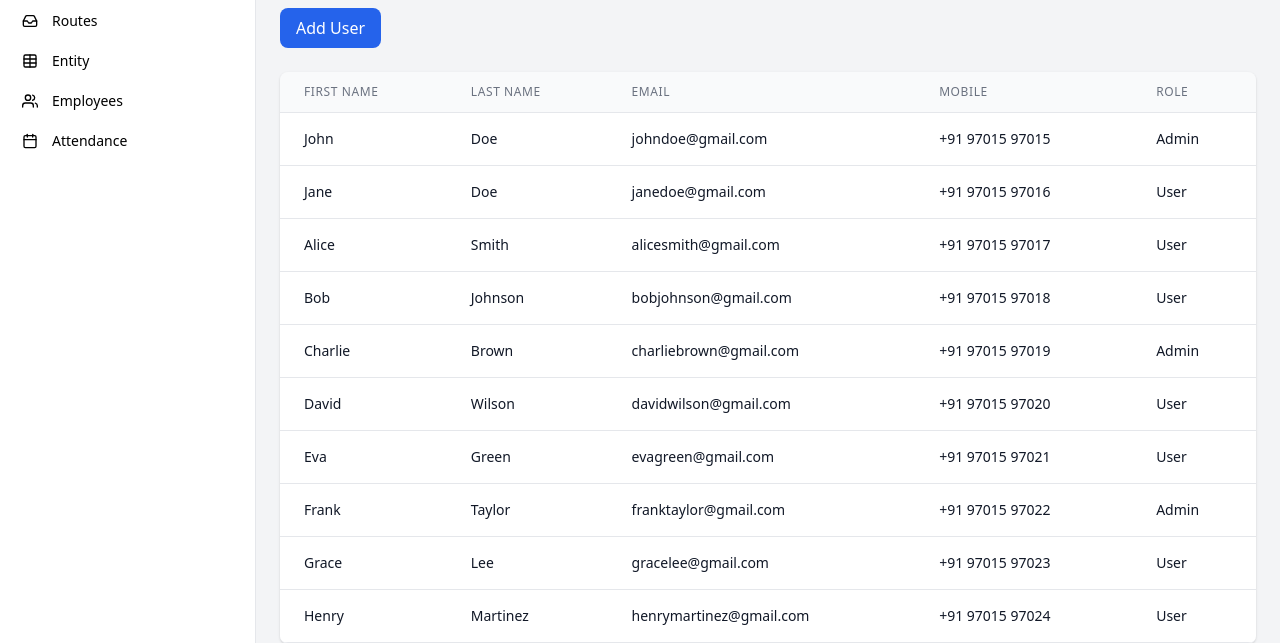
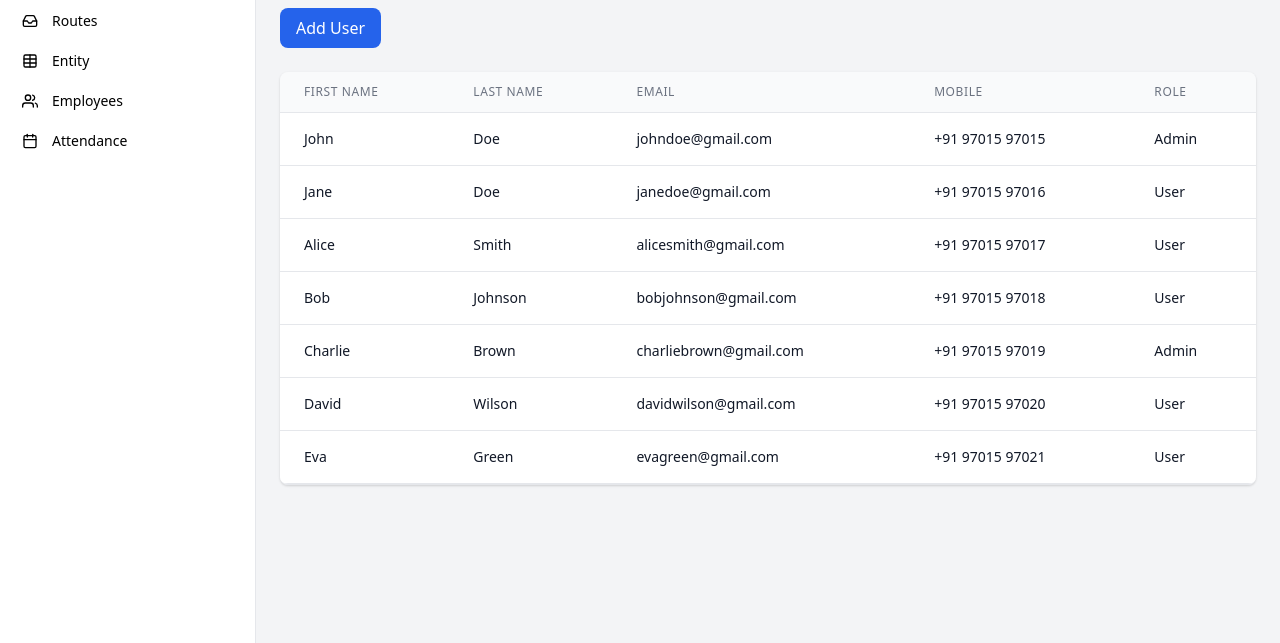
Before and after one commit to Satwik259/AlpineSugar, a plain HTML site: page index.html in a window 1280 px wide. Shown: the part 157-800 px from the top of the page. Drawn offline with nearby package versions, Linux system fonts and the light colour scheme.

Commit message:
New changes 4

```diff
--- a/index.html
+++ b/index.html
@@ -237,9 +237,6 @@
     { firstName: 'Charlie', lastName: 'Brown', email: 'charliebrown@gmail.com', mobile: '+91 97015 97019', role: 'Admin' },
     { firstName: 'David', lastName: 'Wilson', email: 'davidwilson@gmail.com', mobile: '+91 97015 97020', role: 'User' },
     { firstName: 'Eva', lastName: 'Green', email: 'evagreen@gmail.com', mobile: '+91 97015 97021', role: 'User' },
-    { firstName: 'Frank', lastName: 'Taylor', email: 'franktaylor@gmail.com', mobile: '+91 97015 97022', role: 'Admin' },
-    { firstName: 'Grace', lastName: 'Lee', email: 'gracelee@gmail.com', mobile: '+91 97015 97023', role: 'User' },
-    { firstName: 'Henry', lastName: 'Martinez', email: 'henrymartinez@gmail.com', mobile: '+91 97015 97024', role: 'User' }
 ]
 ,
                 newUser: {
```
